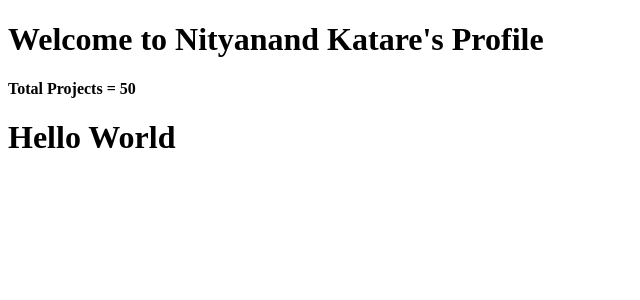
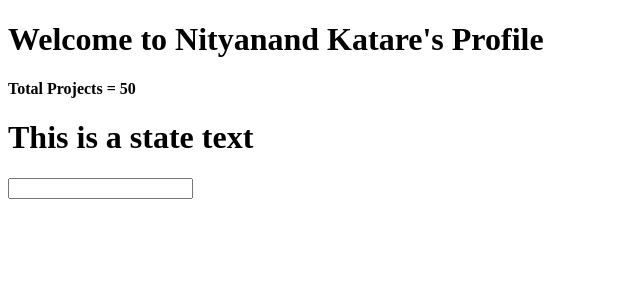
Before and after one commit to iknityanand/portfolio, a React (Create React App) app: page / in a window 1280 px wide. Shown: the top 300 px of the page, without its empty margins (0-640 px from the left). Built offline with nearby package versions, Linux system fonts and the light colour scheme.

Commit message:
Adding Children component
Add Widget children component

```diff
--- a/package.json
+++ b/package.json
@@ -3,6 +3,8 @@
   "version": "0.1.0",
   "private": true,
   "dependencies": {
+    "eslint": "^4.2.0",
+    "eslint-plugin-react": "^7.1.0",
     "prop-types": "^15.5.10",
     "react": "^15.6.1",
     "react-dom": "^15.6.1",
--- a/src/AppWithState.js
+++ b/src/AppWithState.js
@@ -1,7 +1,24 @@
 import React from 'react'
 class AppWithState extends React.Component{
+  constructor(){
+    super();
+    this.state={
+      txt: 'This is a state text'
+    }
+  }
+
+  update( e ){
+    this.setState({txt: e.target.value})
+  }
   render(){
-    return <h1>Hello World</h1>;
+    return (
+      <div>
+        <h1>{this.state.txt}</h1>
+        <Widget update={this.update.bind(this)}/>
+      </div>
+    );
   }
 }
+
+const Widget = (props) => <input type="text" onChange={props.update} />
 export default AppWithState
```
Also changed, not shown: 2 other files (tests, documents, lock files or other folders).
